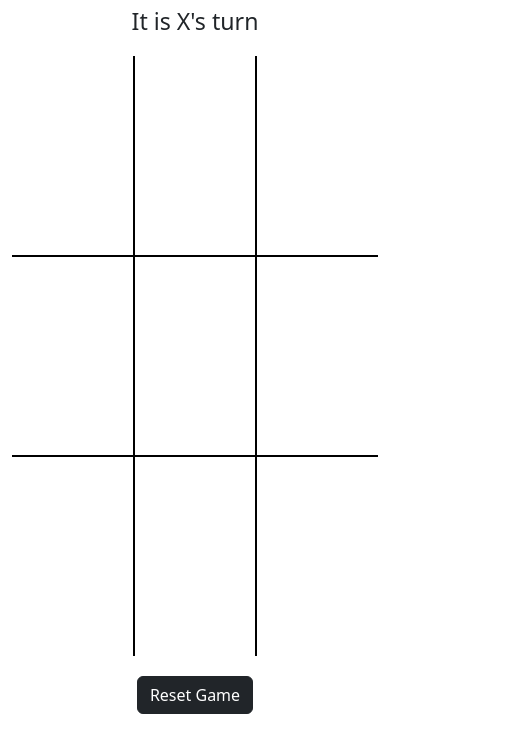
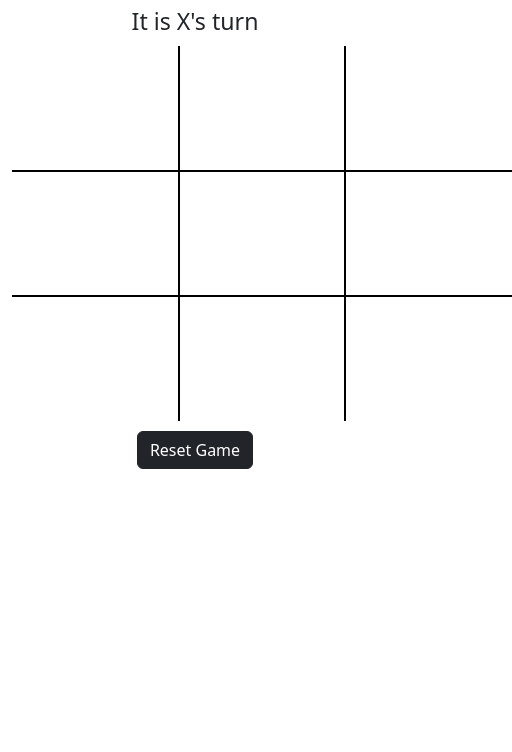
Before and after one commit to ryansingleton-3/Week-11, a website: page index.html in a window 390 px wide. Shown: the whole page, 512 px wide, since content can reach past the window. Drawn offline with nearby package versions, Linux system fonts and the light colour scheme.

Commit message:
added responsiveness

```diff
--- a/index.html
+++ b/index.html
@@ -15,7 +15,7 @@
             <h1 id="game-status" class="text-center"></h1>
             <h3 id="whosTurn" class="text-center">It is X's turn</h3>
 
-            <table id="tic-tac-toe" class="container">
+            <table id="tic-tac-toe">
                 <tr>
                     <td data-position="0" class="top left cell"></td>
                     <td data-position="1" class="top cell"></td>
--- a/style.css
+++ b/style.css
@@ -78,3 +78,24 @@ td {
 .gameOver {
     pointer-events: none;
 }
+
+
+
+@media only screen and (max-width: 768px) {
+    /* For mobile phones: */
+    table {
+        width: 500px;
+        margin: 10px auto;
+        box-sizing: border-box;
+
+    }
+
+    tr {
+        height: 125px;
+    }
+
+    td {
+        width: 125px;
+        border: 2px solid black;
+    }
+  }
```
